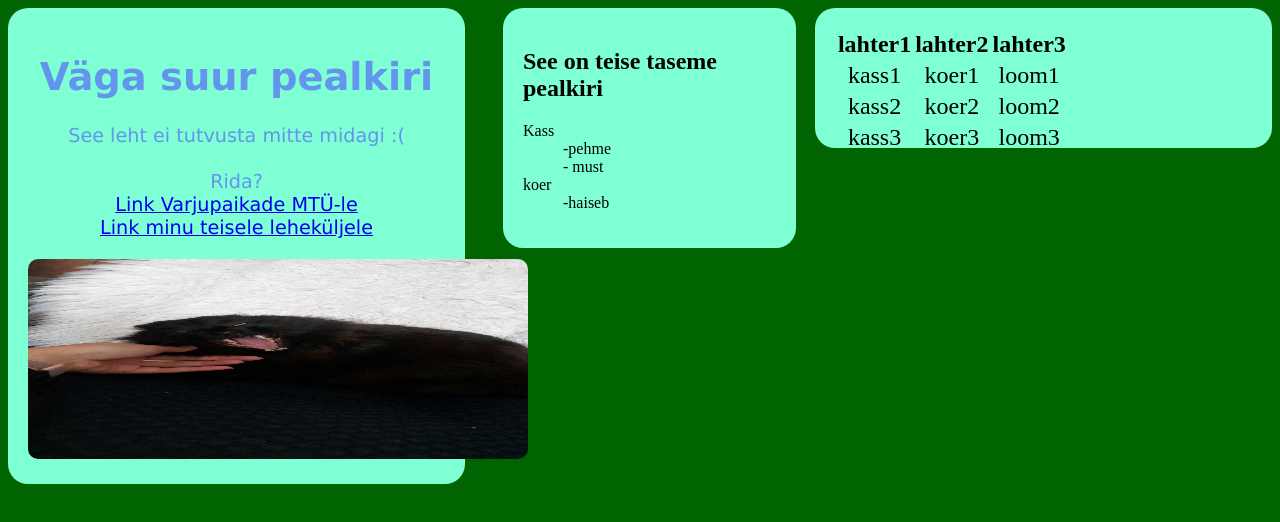
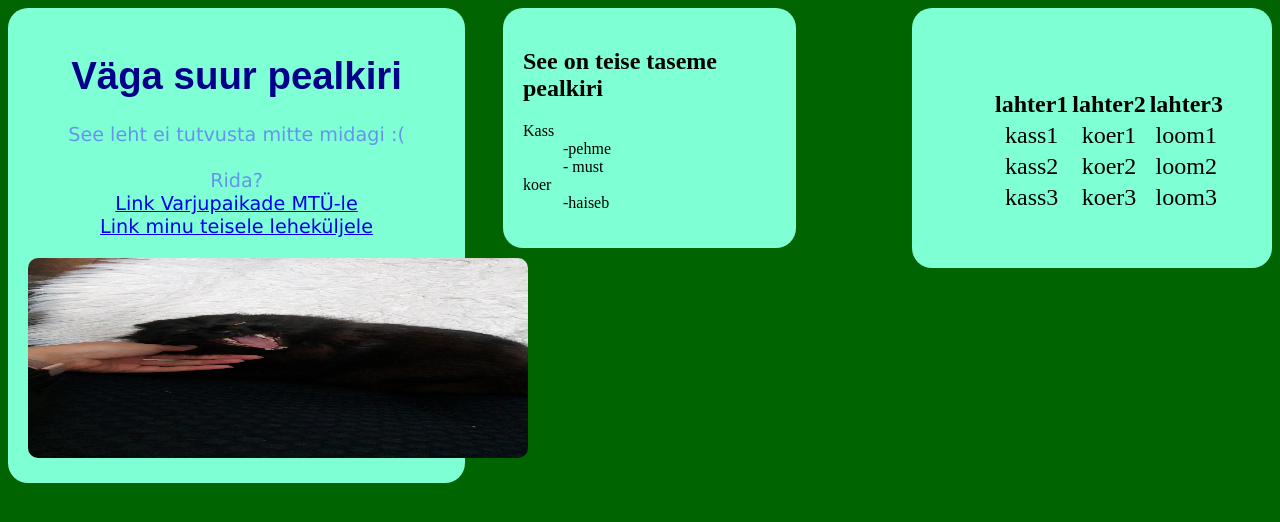
Before and after one commit to makaronimees/uusveeb, a plain HTML site: page index.html in a window 1280 px wide. Drawn offline with Linux system fonts and the light colour scheme.

Commit message:
css lisand

```diff
--- a/style.css
+++ b/style.css
@@ -23,6 +23,7 @@ img{
     border: 10px;
     border-color: chartreuse;
     border-radius: 10px;
+    box-shadow:60cm;
 }
 .jarjend{
     width:20%;
@@ -38,10 +39,17 @@ img{
     background-color: aquamarine;
     border: 20cm;
     border-radius: 20px;
-    width:33%;
+    width:200px;
     text-align: center;
     height: 100px;
     float:right;
-    padding:20px;
+    padding:80px;
     font-size:x-large;
+    align-self:center;
+    position: static;
 }
+h1{
+    color:darkblue;
+    font-family: fantasy;
+    font-weight: 700;
+}
```
